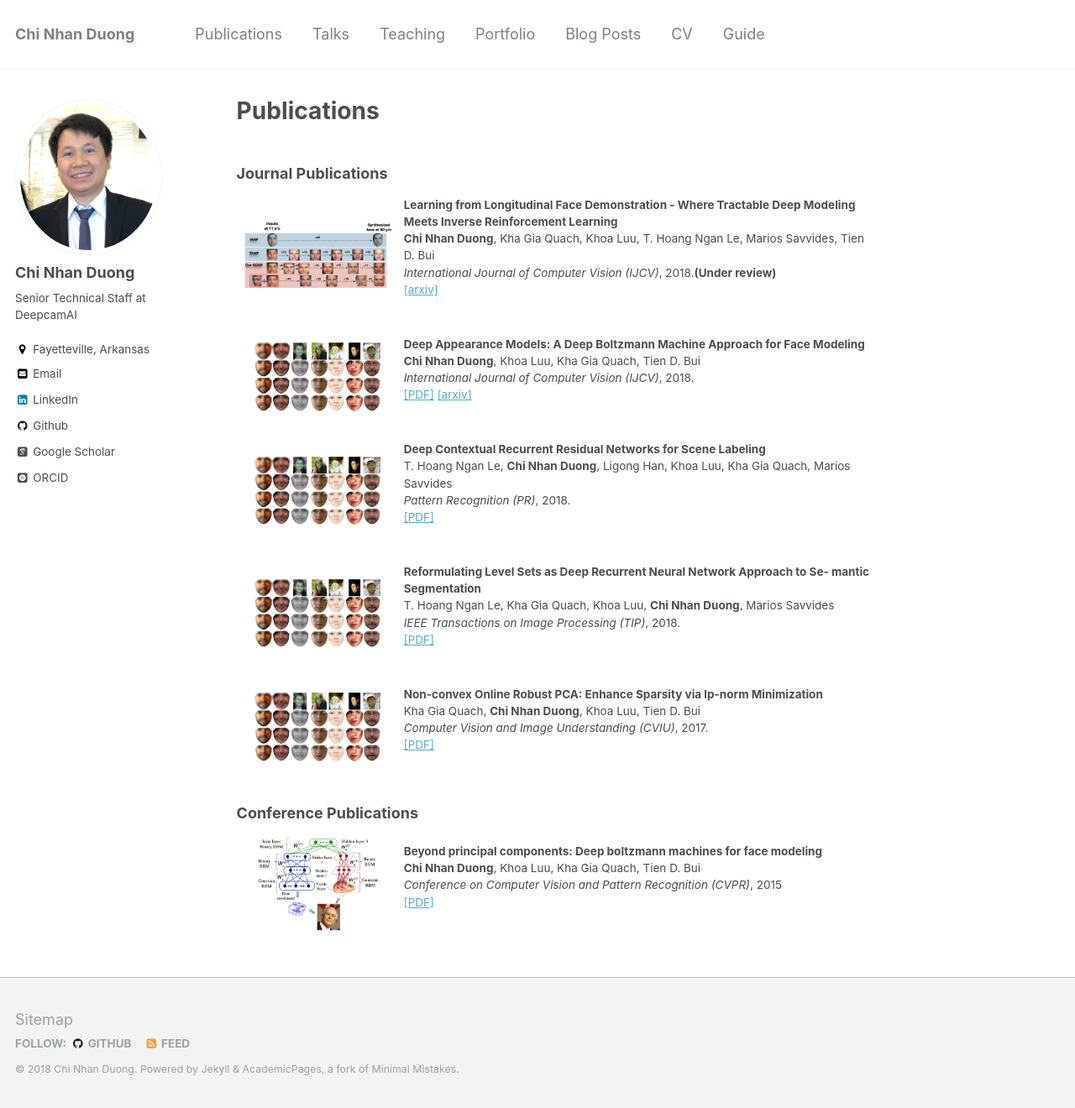
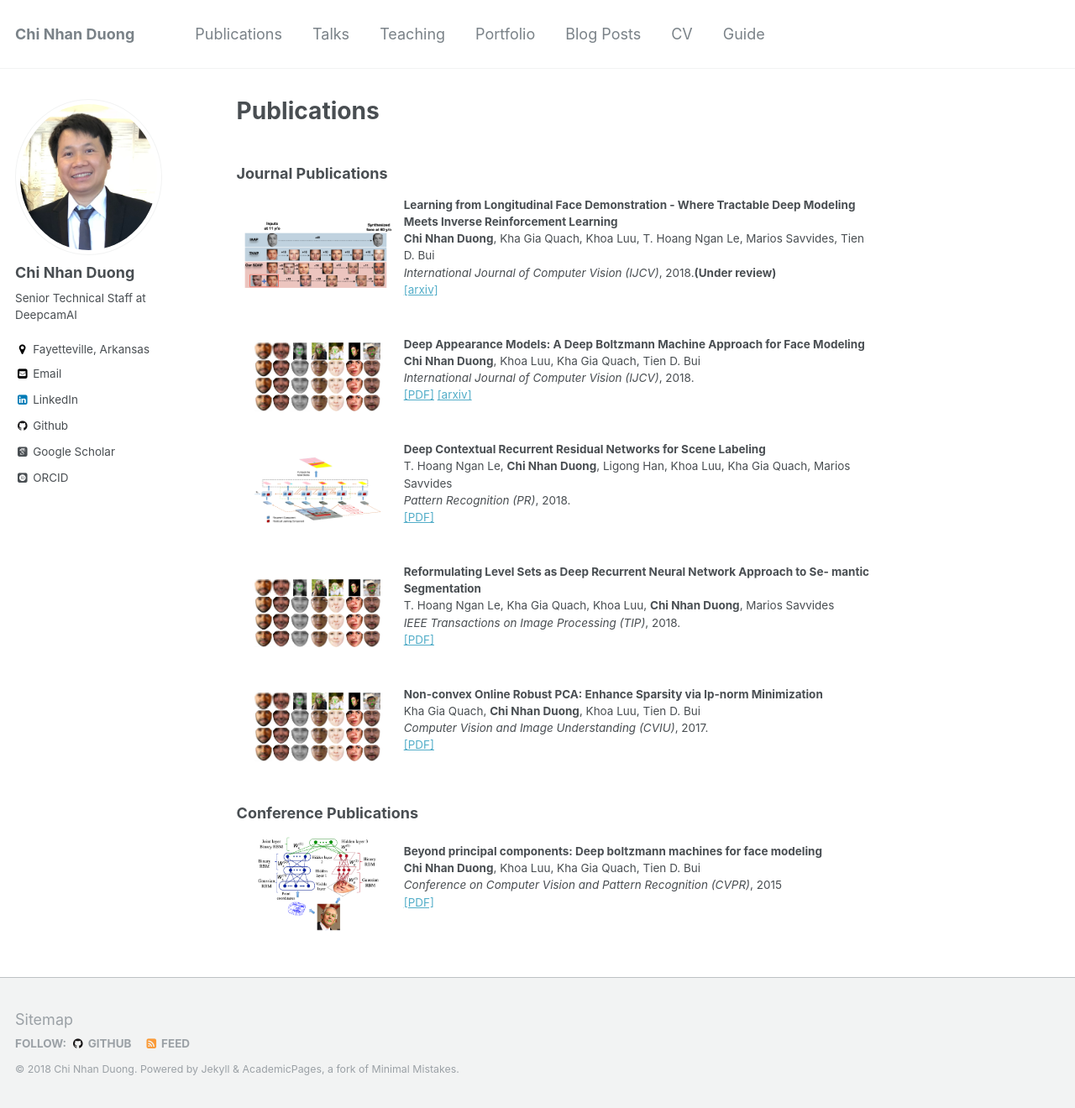
Before and after one commit to dcnhan/dcnhan.github.io, a Jekyll site: the page built from _pages/publications.md, in a window 1280 px wide and 1320 px high. Shown: the whole window at 84% size. Built offline with Jekyll 4.4.1, drawn with Linux system fonts in a browser that asks for light colours; some web fonts are replaced.

Commit message:
Build website

```diff
--- a/_pages/publications.md
+++ b/_pages/publications.md
@@ -25,7 +25,7 @@ author_profile: true
 	</p></td></table>
 
 <table width="1200" align="center" border="0">
-	<td width="25%" valign="top" align="center"><img src="/images/featured_DAMs_journal.jpg" alt="game" width="150" height="120" style="border-style: none"></td>
+	<td width="25%" valign="top" align="center"><img src="/images/featured_CRRN.png" alt="game" width="150" height="120" style="border-style: none"></td>
 	<td width="75%" valign="top">
 	<p><heading><strong>Deep Contextual Recurrent Residual Networks for Scene Labeling</strong></heading><br>
 	T. Hoang Ngan Le, <strong> Chi Nhan Duong</strong>, Ligong Han, Khoa Luu, Kha Gia Quach, Marios Savvides<br>
```
Also changed, not shown: images/featured_CRRN.png (added).
